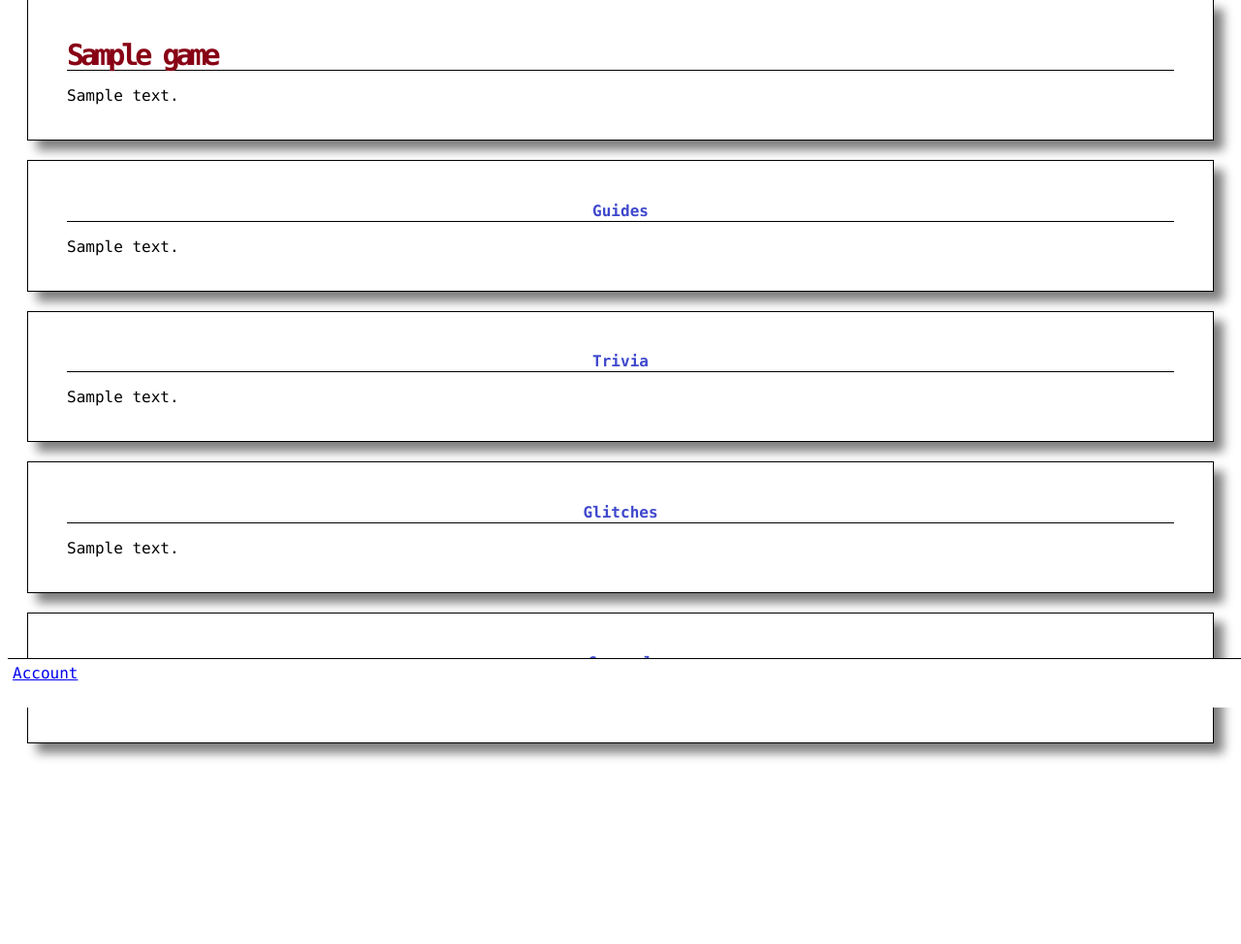
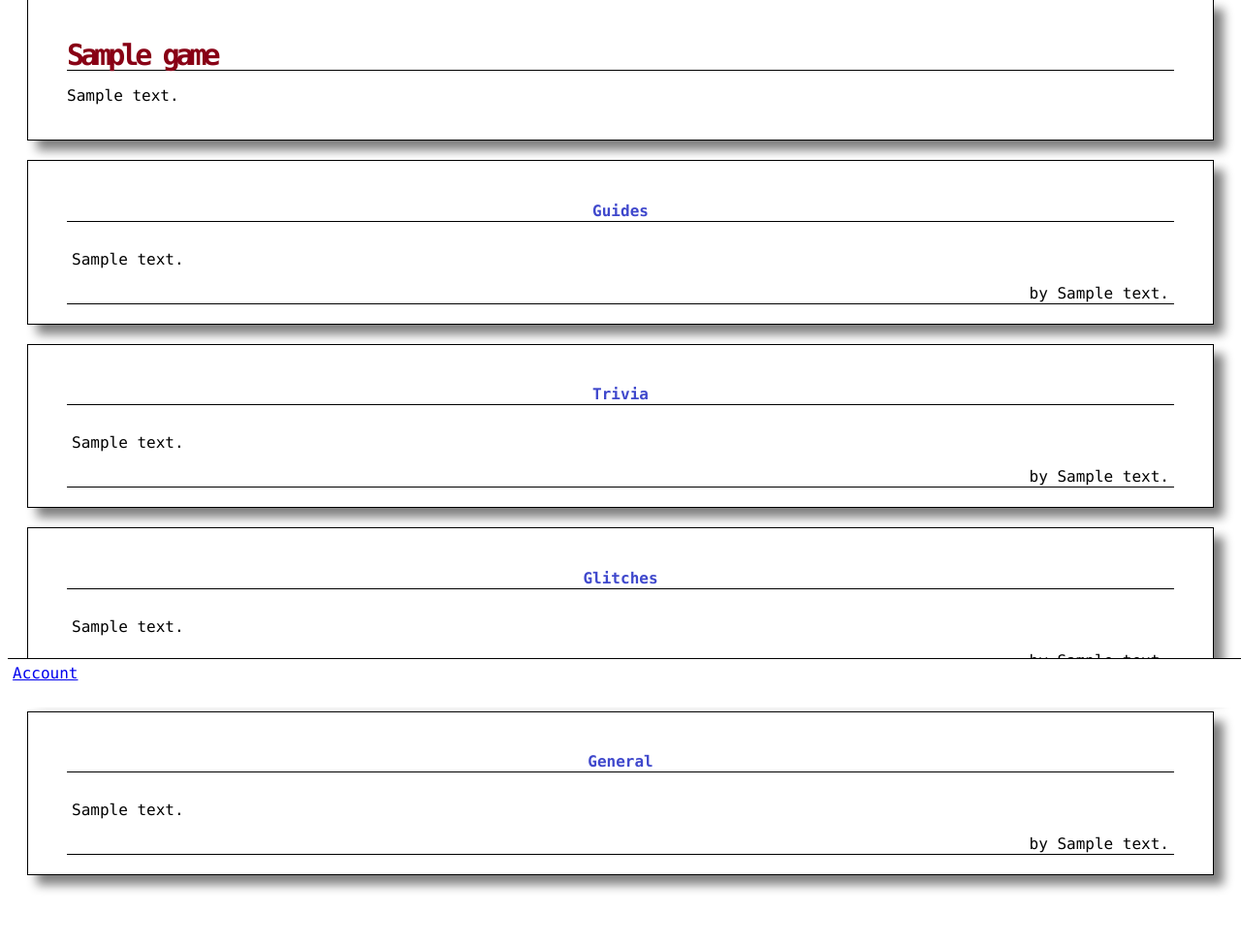
Before and after one commit to Code-Institute-Submissions/roy-finch-data-centric-webpage_SepResub, a Flask app: template templates/page_template.html in a window 1280 px wide. Shown: the part 70-1044 px from the top of the page at 97% size. Before the commit the page ends 854 px from the top, so only its background shows below. Run offline with Flask 2, Linux system fonts and the light colour scheme; the template is opened without the code that fills it: most values are stand-ins (such as "Sample title", 1, 10 or a date in 2020).

Commit message:
Update the style and presentation of the comments on the game_template page.

```diff
--- a/templates/base.html
+++ b/templates/base.html
@@ -182,6 +182,16 @@
             text-decoration: none;
         }
 
+        .author {
+            float:right;
+        }
+
+        .comment {
+            border-bottom: 1px solid black;
+            padding: 5px;
+            padding-bottom: 20px;
+        }
+
         #search-bar {
             display: inline;
             float: right;
--- a/templates/page_template.html
+++ b/templates/page_template.html
@@ -16,9 +16,16 @@
         <hr>
     </header>
     {% for comments in game.guide_comments %}
-        <div>
-            <p>{{ comments }}</p>
-        </div>
+        {% if game.guide_commenters[loop.index-1] != game.guide_commenters[loop.index] %}
+            <div class="comment">
+                <p>{{ comments }}</p>
+                <span class="author"> by {{ game.guide_commenters[loop.index-1] }}</span>
+            </div>
+        {% else %}
+            <div>
+                <p>{{ comments }}</p>
+            </div>
+        {% endif %}
     {% endfor %}
 
 </section>
@@ -27,9 +34,12 @@
         <h4 class="blue">Trivia</h4>
         <hr>
     </header>
-    {% for comments in game.facts_comments %}
-        <div>
+    {% for comments in game.fact_comments %}
+        <div class="comment">
             <p>{{ comments }}</p>
+            {% if game.fact_commenters[loop.index-1] != game.fact_commenters[loop.index] %}
+                <span class="author"> by {{ game.fact_commenters[loop.index-1] }}</span>
+            {% endif %}
         </div>
     {% endfor %}
 </section>
@@ -38,9 +48,12 @@
         <h4 class="blue">Glitches</h4>
         <hr>
     </header>
-    {% for comments in game.glitches_comments %}
-        <div>
+    {% for comments in game.glitch_comments %}
+        <div class="comment">
             <p>{{ comments }}</p>
+            {% if game.glitch_commenters[loop.index-1] != game.glitch_commenters[loop.index] %}
+                <span class="author"> by {{ game.glitch_commenters[loop.index-1] }}</span>
+            {% endif %}
         </div>
     {% endfor %}
 </section>
@@ -50,8 +63,11 @@
         <hr>
     </header>
     {% for comments in game.comments %}
-        <div>
+        <div class="comment">
             <p>{{ comments }}</p>
+            {% if game.commenters[loop.index-1] != game.commenters[loop.index] %}
+                <span class="author"> by {{ game.commenters[loop.index-1] }}</span>
+            {% endif %}
         </div>
     {% endfor %}
 </section>
```
